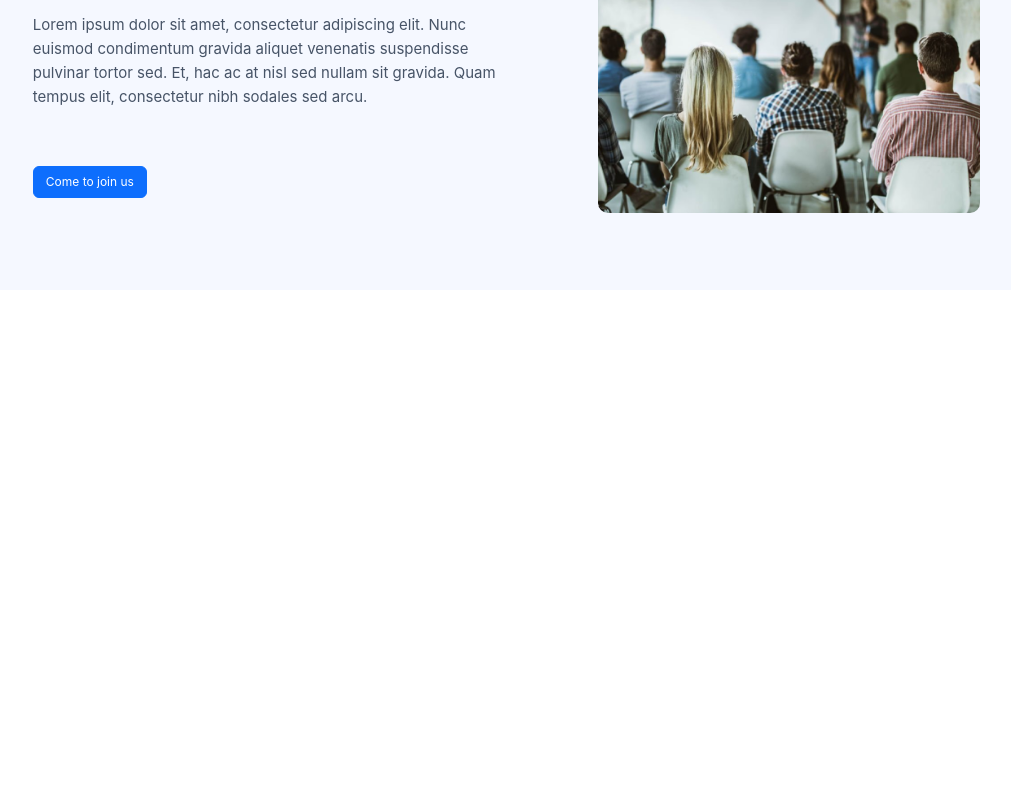
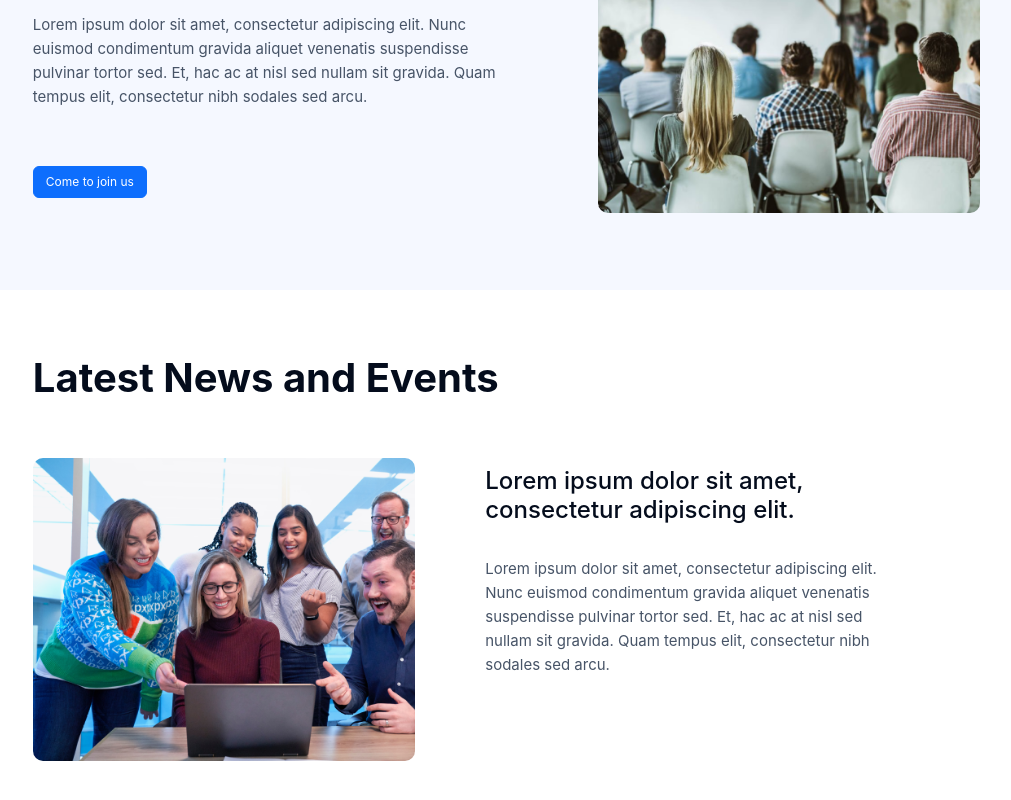
Before and after one commit to Raki22/Maroua_Shopping, a Vue app: page / in a window 1280 px wide. Shown: the part 1374-2174 px from the top of the page, without its empty margins (132-1143 px from the left). Before the commit the page ends 1664 px from the top, so only its background shows below. Built offline with nearby package versions, Linux system fonts and the light colour scheme.

Commit message:
News component

```diff
--- a/src/App.vue
+++ b/src/App.vue
@@ -3,19 +3,22 @@
     <Header />
    <Portfolio />
    <Join />
+   <News />
 </template>
 
 <script>
 import Header from './components/Header.vue'
 import Portfolio from './components/Portfolio.vue';
 import Join from './components/Join.vue';
+import News from './components/News.vue';
 
 export default {
   name: 'App',
   components: {
     Header,
     Portfolio,
-    Join
+    Join,
+    News
 },
 
 }
--- a/src/assets/main.css
+++ b/src/assets/main.css
@@ -9,6 +9,10 @@
 .navbar:hover .nav-link:hover{
   color:#2A6AE8;
   border-bottom: #2A6AE8 solid 1.5px;
+}
+h1 {
+  color: #040C1C;
+  font-weight: 700;
 }
 /*
 #app {
--- /dev/null
+++ b/src/components/News.vue
@@ -0,0 +1,53 @@
+<script>
+    export default {
+      name: 'News',
+
+    }
+    </script>
+
+  <template>
+   <div class="section ">
+    <div class="row container">
+        <h1>Latest News and Events</h1>
+        <div class="col-md-5">
+            <img src="src/assets/images/news-cover.png"/>
+        </div>
+        <div class="col-md-6">
+            <h4>Lorem ipsum dolor sit amet, consectetur adipiscing elit.</h4>
+            <p>Lorem ipsum dolor sit amet, consectetur adipiscing elit. Nunc euismod condimentum gravida aliquet venenatis suspendisse pulvinar tortor sed. Et,
+                 hac ac at nisl sed nullam sit gravida. Quam tempus elit, consectetur nibh sodales sed arcu.</p>
+
+        </div>
+
+    </div>
+
+</div>
+  </template>
+
+  <style scoped>
+
+h4 {
+    color: #040C1C;
+    font-weight: 500;
+    padding-top: 2%;
+    padding-bottom: 6%;
+}
+p {
+    color: #475467;
+}
+.row {
+    padding-top: 5%;
+    padding-bottom: 6%;
+}
+img {
+    width: 100%;
+    border-radius: 10px;
+}
+h1 {
+    padding-bottom: 5%;
+}
+.col-md-6 {
+    padding-left: 6%;
+}
+
+  </style>
--- a/src/components/Portfolio.vue
+++ b/src/components/Portfolio.vue
@@ -35,10 +35,7 @@
 .section{
     margin-top: 4%;
 }
-h1 {
-    color: #040C1C;
-    font-weight: 700;
-}
+
 p {
     width: 58%;
 }
--- a/src/components/Slogan.vue
+++ b/src/components/Slogan.vue
@@ -23,6 +23,7 @@
   <style scoped>
 h1 {
     font-size: 61px;
+    color: white;
 }
 p {
     font-size: 20px;
```
Also changed, not shown: src/assets/images/news-cover.png (added).
